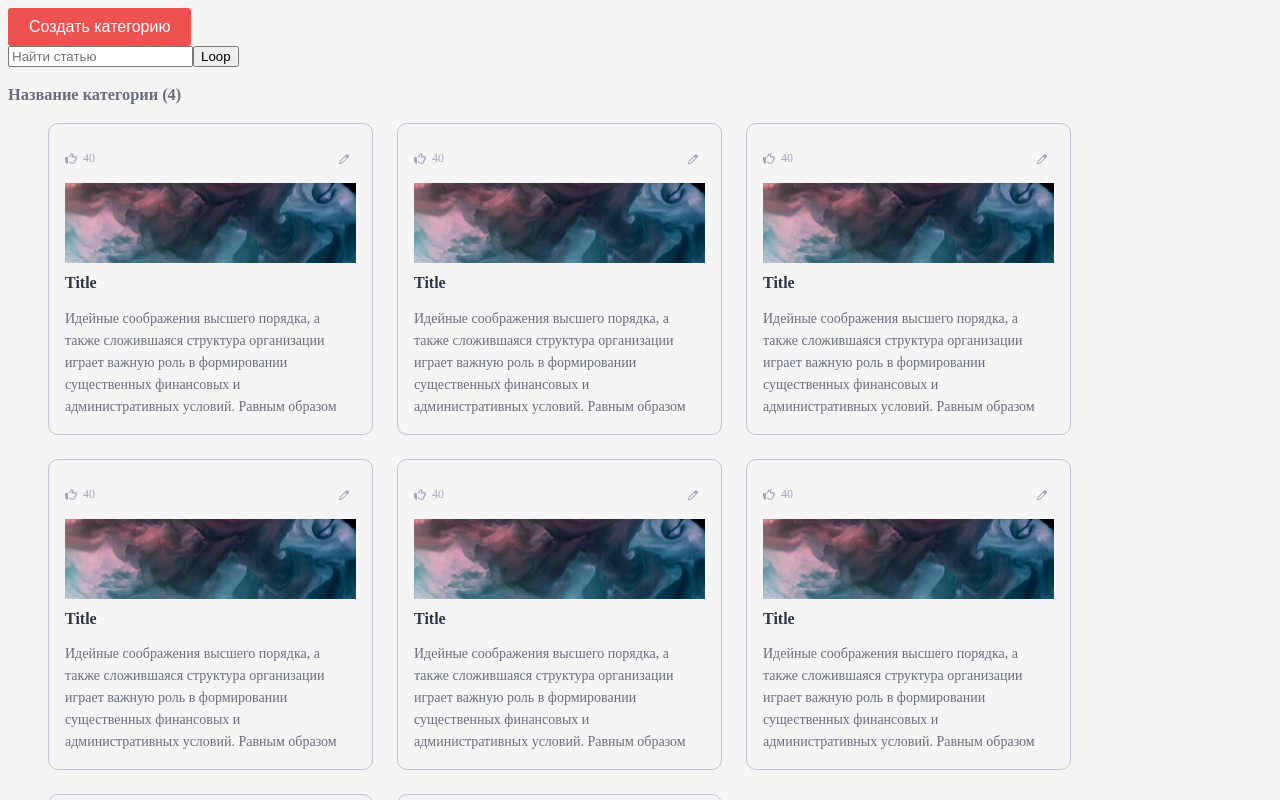
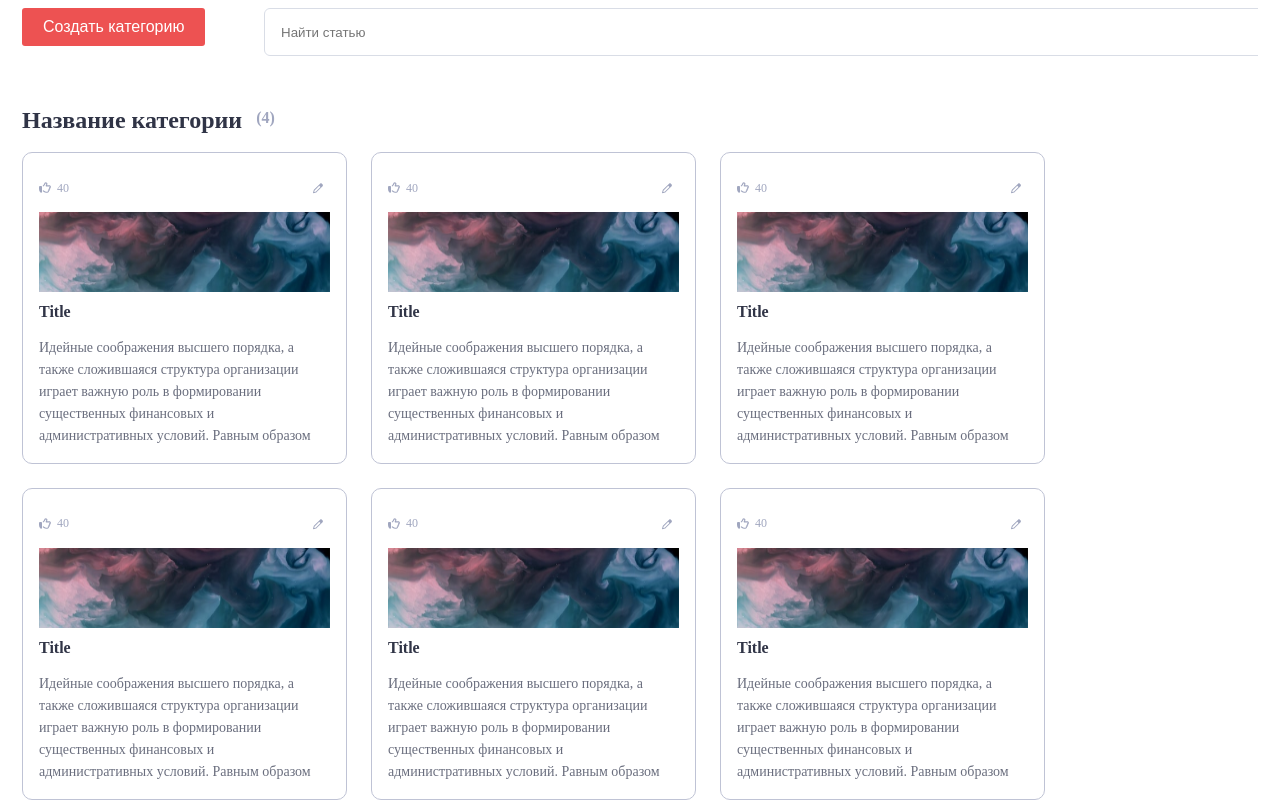
Before and after one commit to klavrenuk/min-article-book, a Vue app: page / in a window 1280 px wide. Shown: the top 800 px of the page. Built offline with nearby package versions, Linux system fonts and the light colour scheme.

Commit message:
Categories - styles

```diff
--- a/src/App.vue
+++ b/src/App.vue
@@ -1,6 +1,8 @@
 <template>
   <div id="app" class="app">
-    <TheCategories />
+    <div class="container">
+      <TheCategories />
+    </div>
   </div>
 </template>
 
--- a/src/assets/styles.less
+++ b/src/assets/styles.less
@@ -4,7 +4,7 @@ body {
   color: #6A6E7E;
   font-size: 14px;
   line-height: 22px;
-  background: #F5F5F5;
+  background: #fff;
 }
 
 button,
@@ -13,9 +13,15 @@ a {
 }
 
 ul {
+  padding-left: 0;
   list-style: none;
 }
 
 p {
   margin: 0;
 }
+
+.container {
+  max-width: 1236px;
+  margin: 0 auto;
+}
--- a/src/assets/styles.min.css
+++ b/src/assets/styles.min.css
@@ -1 +1 @@
-.btn{padding:10px 21px;color:#303446;font-size:16px;font-weight:500;border-radius:5px;border:none;background:rgba(10,14,32,.07)}.btn:hover{background:rgba(10,14,32,.1)}.btn:active{background:rgba(10,14,32,.15)}.btn:disabled{background:#C5C7D0}.btn-primary{border-radius:3px;color:#fff;background:#ED5252}.btn-primary:hover{background:#F06C6C}.btn-primary:active{background:#D54A4A}.btn-primary:disabled{background:#F0F1F2}.btn-icon{padding:0;height:24px;width:24px;color:#A0A6BF;background-repeat:no-repeat!important;background-position:center center;background-color:inherit;background:0 0}.btn-icon:active,.btn-icon:hover{color:#649BE9;background-color:inherit}body{color:#6A6E7E;font-size:14px;line-height:22px;background:#F5F5F5}a,button{cursor:pointer}ul{list-style:none}p{margin:0}
+.btn{padding:10px 21px;color:#303446;font-size:16px;font-weight:500;border-radius:5px;border:none;background:rgba(10,14,32,.07)}.btn:hover{background:rgba(10,14,32,.1)}.btn:active{background:rgba(10,14,32,.15)}.btn:disabled{background:#C5C7D0}.btn-primary{border-radius:3px;color:#fff;background:#ED5252}.btn-primary:hover{background:#F06C6C}.btn-primary:active{background:#D54A4A}.btn-primary:disabled{background:#F0F1F2}.btn-icon{padding:0;height:24px;width:24px;color:#A0A6BF;background-repeat:no-repeat!important;background-position:center center;background-color:inherit;background:0 0}.btn-icon:active,.btn-icon:hover{color:#649BE9;background-color:inherit}body{color:#6A6E7E;font-size:14px;line-height:22px;background:#fff}a,button{cursor:pointer}ul{padding-left:0;list-style:none}p{margin:0}.container{max-width:1236px;margin:0 auto}
--- a/src/components/category/Category.vue
+++ b/src/components/category/Category.vue
@@ -84,6 +84,23 @@
 
 <style lang="less" scoped>
     .category {
+        &-title {
+            margin: 0 0 1rem;
+            color: #303446;
+            font-size: 24px;
+            line-height: 32px;
+
+            &-count {
+                position: relative;
+                top: -5px;
+                margin-left: .5rem;
+                color: #A0A6BF;
+                font-size: 16px;
+                line-height: 24px;
+                font-weight: 600;
+            }
+        }
+
         &-list {
             display: flex;
             flex-wrap: wrap;
--- a/src/components/search/SearchGeneral.vue
+++ b/src/components/search/SearchGeneral.vue
@@ -1,9 +1,9 @@
 <template>
     <div class="search">
-        <input class="categories-top-search"
+        <input class="search-input"
                placeholder="Найти статью"
         />
-        <button>Loop</button>
+<!--        <button class="btn btn-icon search-magnifier">Loop</button>-->
     </div>
 </template>
 
@@ -13,6 +13,18 @@
     }
 </script>
 
-<style scoped>
+<style lang="less">
+    .search {
+        position: relative;
+        overflow: hidden;
 
+        &-input {
+            height: 46px;
+            width: 100%;
+            border: 1px solid #D9DDE6;
+            border-radius: 6px;
+            padding: 0 40px 0 1rem;
+            color: #A0A6BF;
+        }
+    }
 </style>
--- a/src/pages/TheCategories.vue
+++ b/src/pages/TheCategories.vue
@@ -1,11 +1,15 @@
 <template>
     <div class="categories">
         <div class="categories-header">
-            <button class="categories-header-button btn btn-primary">
-                Создать категорию
-            </button>
+            <div class="categories-header-left">
+                <button class="categories-header-button btn btn-primary">
+                    Создать категорию
+                </button>
+            </div>
 
-            <SearchGeneral />
+            <div class="categories-header-search">
+                <SearchGeneral />
+            </div>
         </div>
 
         <div class="categories-content">
@@ -46,6 +50,25 @@
     }
 </script>
 
-<style scoped>
+<style lang="less" scoped>
+    @widthLeftBlock: 242px;
 
+    .categories {
+        &-header {
+            margin-bottom: 48px;
+            display: flex;
+
+            &-left {
+                width: @widthLeftBlock;
+            }
+
+            & .categories-header-button {
+
+            }
+
+            &-search {
+                width: calc(100% - @widthLeftBlock);
+            }
+        }
+    }
 </style>
```
